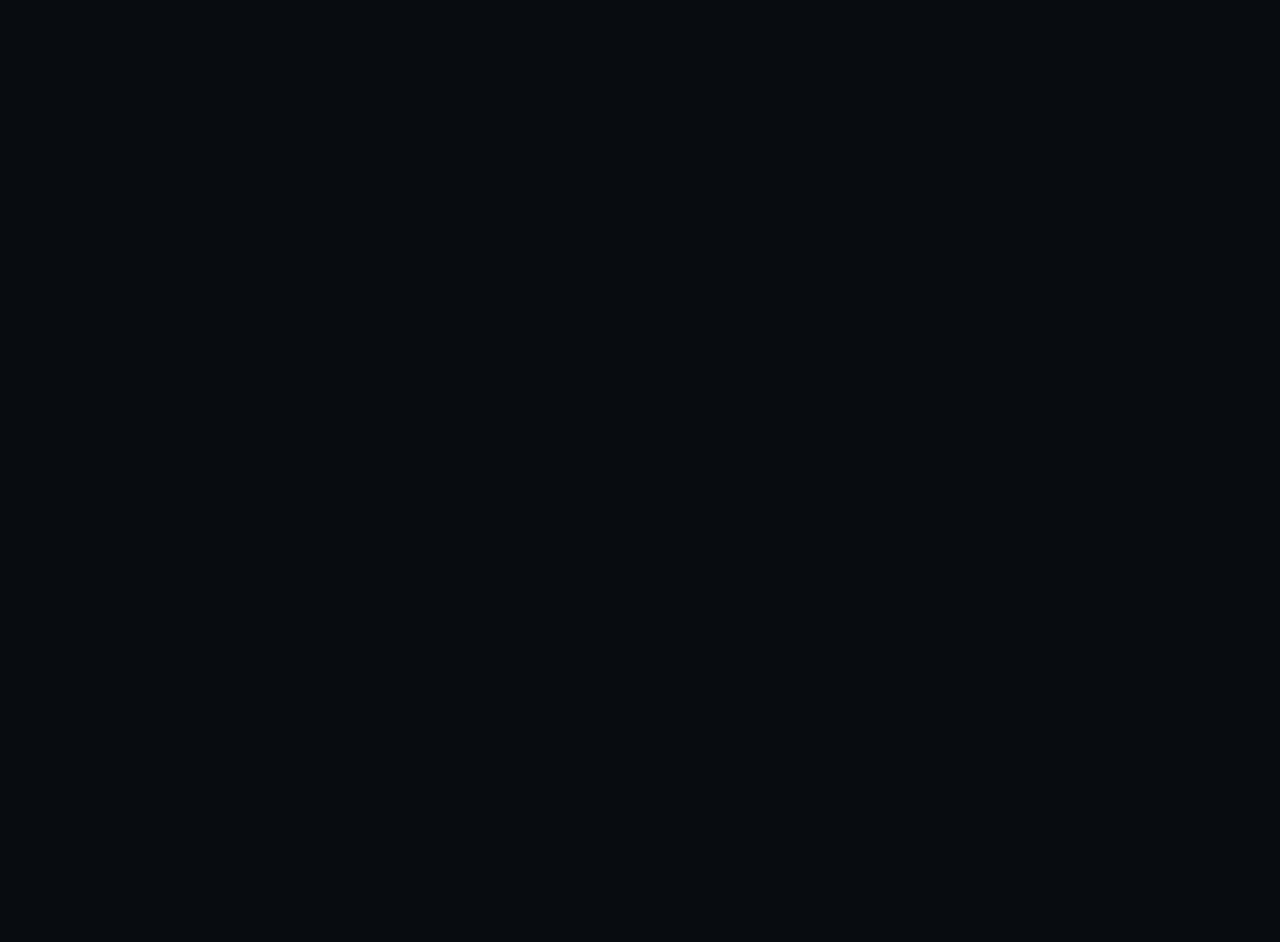
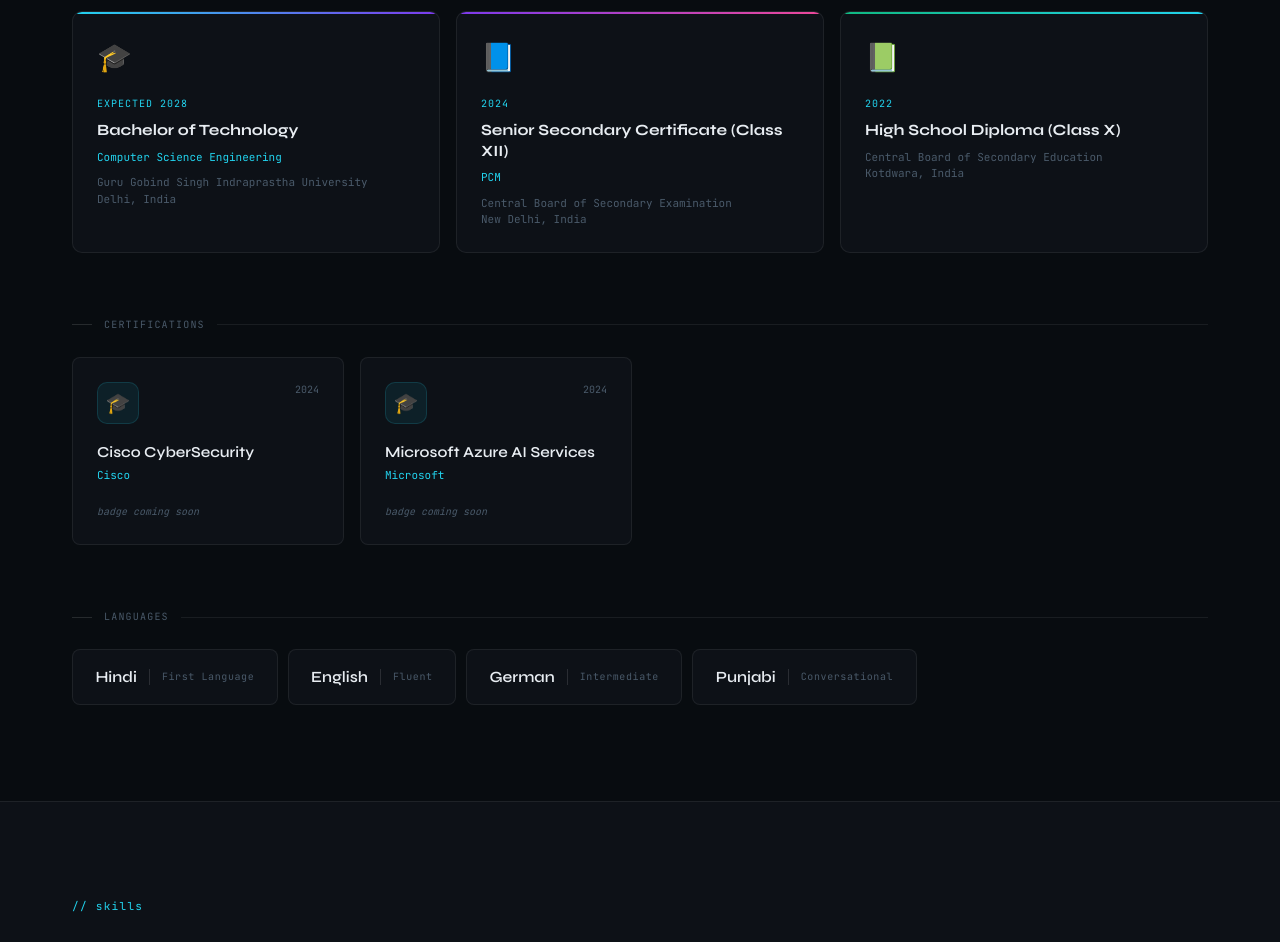
Before and after one commit to DeSachdeva/portfolio, a Next.js app: page / in a window 1280 px wide. Shown: the part 1760-2702 px from the top of the page. Before the commit the page ends 800 px from the top, so only its background shows below. Built offline with nearby package versions, Linux system fonts and the light colour scheme.

Commit message:
fixed the home page

```diff
--- a/app/page.tsx
+++ b/app/page.tsx
@@ -9,8 +9,8 @@
       <Navbar />
       <main>
         <Hero />
-        {/* <About /> */}
-        {/* <Skills /> */}
+        {<About />}
+        {<Skills />}
       </main>
     </>
   )
```
